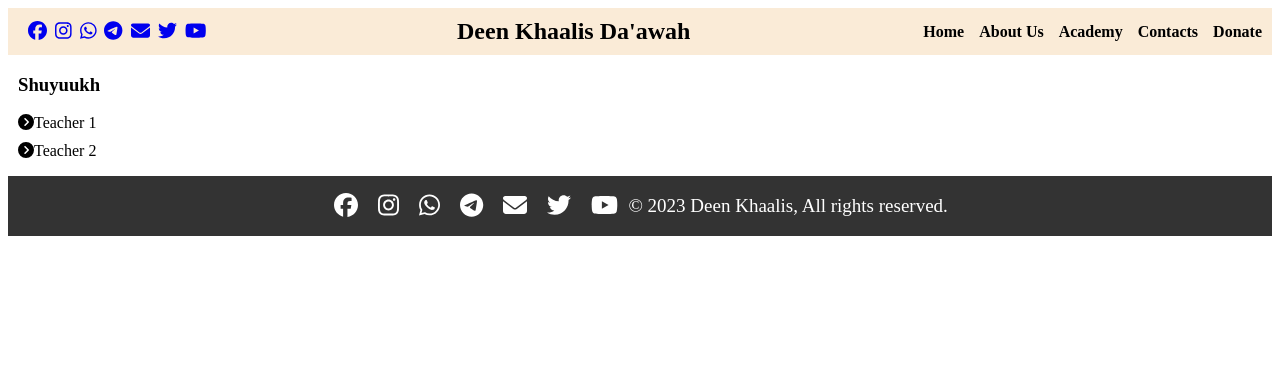
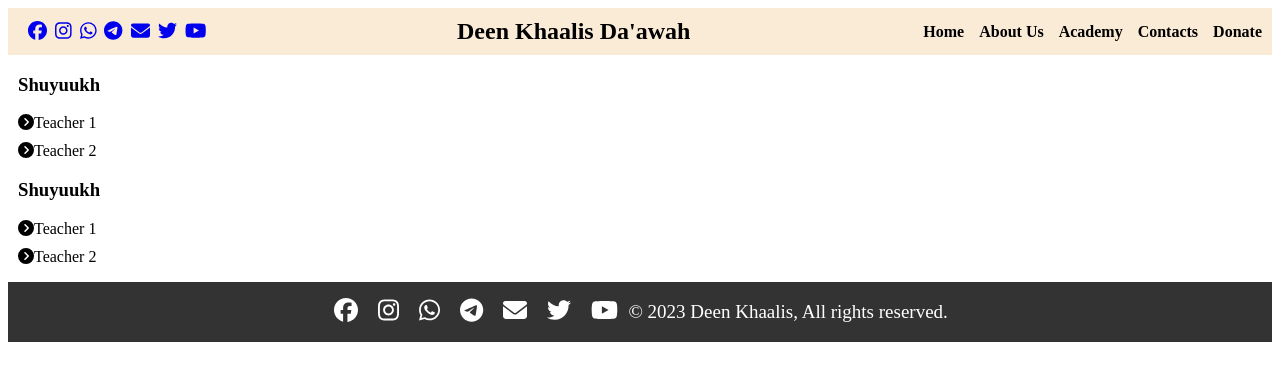
Before and after one commit to ABUJARIRY123/Mynewstart, a React (Create React App) app in the folder web/: page /category in a window 1280 px wide. Shown: the top 380 px of the page. Built offline with nearby package versions, Linux system fonts and the light colour scheme.

Commit message:
optimized routing

```diff
--- a/web/src/App.js
+++ b/web/src/App.js
@@ -1,16 +1,16 @@
-import React from 'react';
-import { BrowserRouter as Router, Route, Routes, Link } from 'react-router-dom';
-import { FontAwesomeIcon } from '@fortawesome/react-fontawesome';
-import { faChevronCircleRight } from '@fortawesome/free-solid-svg-icons';
-import Header from './Header';
-import Sidebar from './Sidebar';
-import Home from './Home';
-import AboutUs from './AboutUs';
-import Portals from './Portals';
-import Contacts from './Contacts';
-import Donate from './Donate';
-import Footer from './Footer';
-import SahihBukhaary from './SahihBukhaary';
+import React from "react";
+import { BrowserRouter as Router, Route, Routes, Link } from "react-router-dom";
+import { FontAwesomeIcon } from "@fortawesome/react-fontawesome";
+import { faChevronCircleRight } from "@fortawesome/free-solid-svg-icons";
+import Header from "./Header";
+import Sidebar from "./Sidebar";
+import Home from "./Home";
+import AboutUs from "./AboutUs";
+import Portals from "./Portals";
+import Contacts from "./Contacts";
+import Donate from "./Donate";
+import Footer from "./Footer";
+import SahihBukhaary from "./SahihBukhaary";
 
 function App() {
   return (
@@ -24,8 +24,9 @@ function App() {
           <Route path="/contacts" element={<Contacts />} />
           <Route path="/donate" element={<Donate />} />
           <Route path="/portals" element={<Portals />} />
-          <Route path="/category/teacher2/hadeeth/sahih-bukhaary" element={<Sidebar />} /> {/* Add this route */}
-
+          <Route path="/category" element={<Sidebar />}>
+            <Route path="sahih-bukhaary" element={<SahihBukhaary />} />
+          </Route>{" "}
         </Routes>
       </div>
       <Footer />
--- a/web/src/Sidebar.js
+++ b/web/src/Sidebar.js
@@ -1,9 +1,12 @@
-import React, { useState } from 'react';
-import { FontAwesomeIcon } from '@fortawesome/react-fontawesome';
-import { faChevronCircleRight, faChevronCircleDown } from '@fortawesome/free-solid-svg-icons';
-import './index.css';
-import { Link } from 'react-router-dom';
-import SahihBukhaary from './SahihBukhaary';
+import React, { useState } from "react";
+import { FontAwesomeIcon } from "@fortawesome/react-fontawesome";
+import {
+  faChevronCircleRight,
+  faChevronCircleDown,
+} from "@fortawesome/free-solid-svg-icons";
+import "./index.css";
+import { Link } from "react-router-dom";
+import SahihBukhaary from "./SahihBukhaary";
 
 function Sidebar() {
   const Teachers = [
@@ -103,9 +106,13 @@ function Sidebar() {
         {Teachers.map((teacher, teacherIndex) => (
           <li key={teacher.name} className="teacher-item">
             <FontAwesomeIcon
-                            icon={activeCategory === teacherIndex ? faChevronCircleDown : faChevronCircleRight}
+              icon={
+                activeCategory === teacherIndex
+                  ? faChevronCircleDown
+                  : faChevronCircleRight
+              }
               onClick={() => handleCategoryClick(teacherIndex)}
-                            className={activeCategory === teacherIndex ? 'active' : ''}
+              className={activeCategory === teacherIndex ? "active" : ""}
             />
             {teacher.name}
             {activeCategory === teacherIndex && (
@@ -113,21 +120,26 @@ function Sidebar() {
                 {teacher.categories.map((category, categoryIndex) => (
                   <li key={category.name} className="category-item">
                     <FontAwesomeIcon
-                                            icon={activeBook === categoryIndex ? faChevronCircleDown : faChevronCircleRight}
+                      icon={
+                        activeBook === categoryIndex
+                          ? faChevronCircleDown
+                          : faChevronCircleRight
+                      }
                       onClick={() => handleBookClick(categoryIndex)}
-                                            className={activeBook === categoryIndex ? 'active' : ''}
+                      className={activeBook === categoryIndex ? "active" : ""}
                     />
                     {category.name}
                     {activeBook === categoryIndex && (
                       <ul className="book-list">
                         {category.Books.map((book) => (
                           <li key={book.name} className="book-item">
-                                                        <Link to={`/download/${book.name.replace(/\s+/g, '-').toLowerCase()}`}>
+                            <Link
+                              to={`/category/sahih-bukhaary`}
+                            >
                               {book.name}
                             </Link>
                           </li>
                         ))}
-
                       </ul>
                     )}
                   </li>
```
Lines whose indentation alone changed are shown as unchanged.
